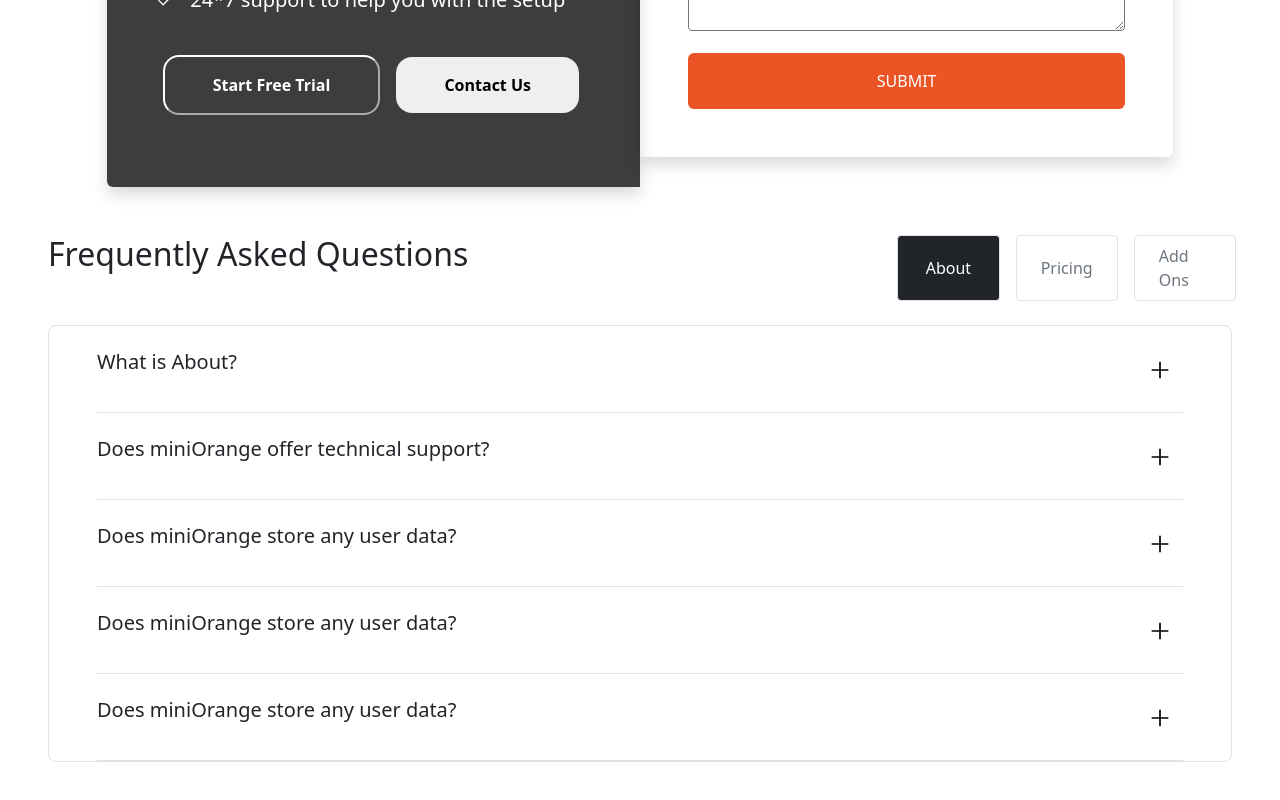
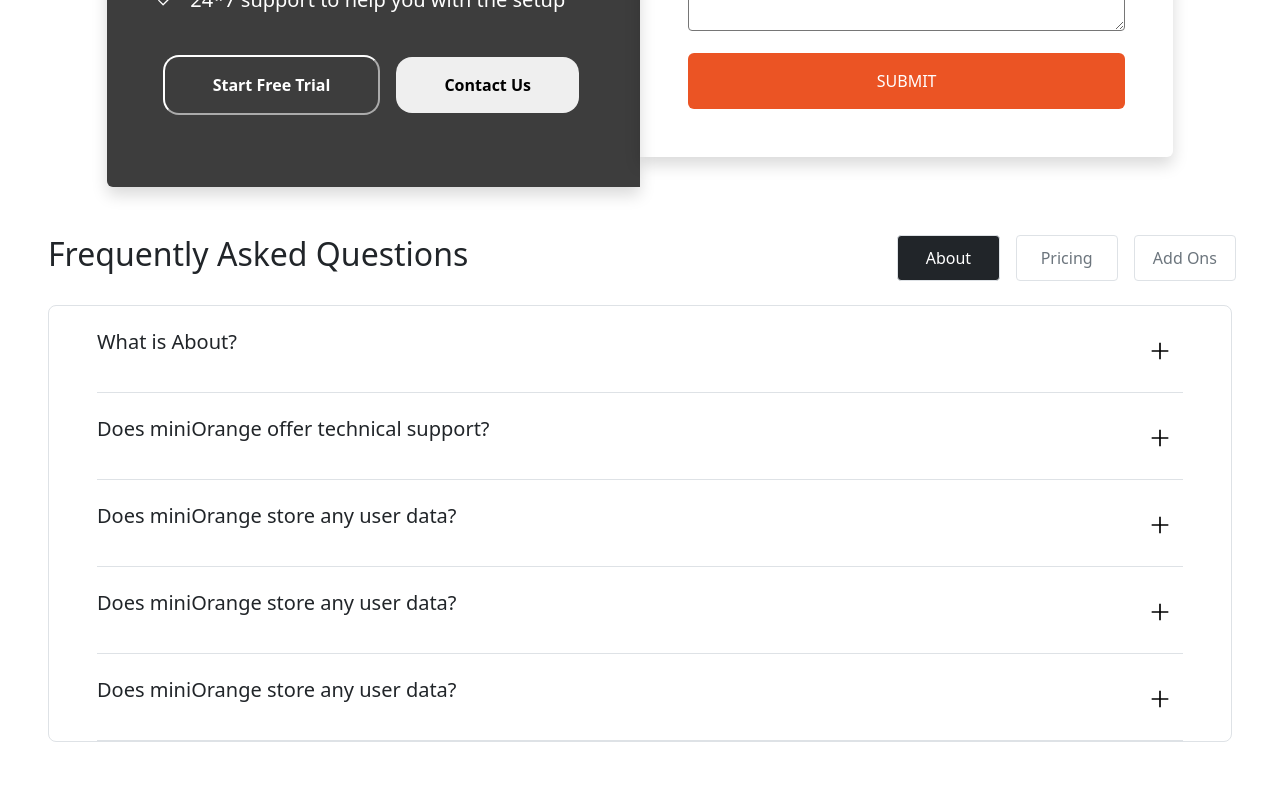
Before and after one commit to Rony-miniOrange/security-site-next-js, a Next.js app: page / in a window 1280 px wide. Shown: the part 2476-3276 px from the top of the page. Built offline with nearby package versions, Linux system fonts and the light colour scheme.

Commit message:
Minor updates in faq section

```diff
--- a/src/components/FaqSection.js
+++ b/src/components/FaqSection.js
@@ -3,11 +3,12 @@
 import { AiOutlineMinus } from "react-icons/ai";
 const FaqSection = (props) => {
     const [faqs, setFaqs] = useState(null);
-    const [activeTab, setActivetab] = useState("tab1");
+    const [activeTab, setActivetab] = useState(0);
     const [open, setOpen] = useState(null);
 
     useEffect(() => {
-        setFaqs(props.faqs)
+        console.log(props.faqs);
+        setFaqs(props.faqs);
     }, []);
 
     const toggle = (index) => {
@@ -31,26 +32,16 @@
                 </div>
                 <div className="col-md-4 d-flex px-5">
                     {
-                        faqs && faqs.map((tab) => (
-                            <div className={"border rounded-1 col-md-4 mx-2 d-flex justify-content-center " + (activeTab == tab.id ? "bg-dark" : "bg-white")}>
-                                <ul key={tab.id} className="nav mx-2 justify-content-center align-self-center">
-                                    <li key={tab.id} className={activeTab === tab.id ? "active" : ""} onClick={() => handleTab(tab.id)}>
-                                        <a className={"nav-link " + (activeTab == tab.id ? "text-white" : "text-muted")} href="#" id={tab.id}>{tab.name}</a>
-                                    </li>
-                                </ul>
+                        faqs && faqs.map((tab,index) => (
+                            <div role="button" key={`faq-section-tab-${tab.id}`} className={"border rounded-1 col-md-4 mx-2 d-flex justify-content-center align-items-center " + (activeTab === index ? "bg-dark" : "bg-white")} onClick={() => handleTab(index)}>
+                                <a className={"nav-link " + (activeTab == index ? "text-white" : "text-muted")} id={tab.id}>{tab.name}</a>
                             </div>
                         ))
                     }
                 </div>
             </div>
             <div className="border rounded-3 my-4 w-100">
-                {
-                    faqs && faqs.map((tab) => (
-                        activeTab === tab.id &&
-                        //   <FaqSection tabSection={tab.data} />
-                        <div>
-                            {
-                                tab && tab.data.map((faq, index) => {
+                {faqs && faqs[activeTab]?.data.map((faq, index) => {
                         return (
                             <div className="py-4 mx-5 border-bottom ">
                                 <div className="heading d-flex ">
@@ -81,12 +72,9 @@
                                 }
                             </div>
                         )
+                    })
                 }
-                                )
-                            }
-                        </div>
-                    ))
-                }
+
             </div>
         </div>
     )
```
Lines whose indentation alone changed are shown as unchanged.
